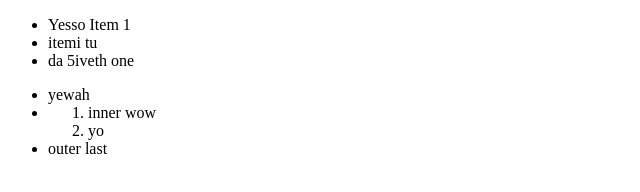
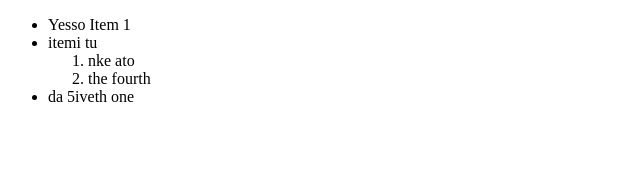
Before and after one commit to tony-eneh/design-patterns, a plain HTML site: page dist/index.html in a window 1280 px wide. Shown: the whole page, without its empty margins (0-640 px from the left). Drawn offline with Linux system fonts and the light colour scheme.

Commit message:
Implement composite design pattern with html list elements

```diff
--- a/dist/index.html
+++ b/dist/index.html
@@ -11,16 +11,6 @@
     <div id="main">
 
     </div>
-    <ul>
-        <li>yewah</li>
-        <li>
-            <ol>
-                <li>inner wow</li>
-                <li>yo</li>
-            </ol>
-        </li>
-        <li>outer last</li>
-    </ul>
 </body>
 <script src="../src/index.js"></script>
 
--- a/src/index.js
+++ b/src/index.js
@@ -12,6 +12,7 @@ const display = document.querySelector('#main');
 class Item {
     constructor(textContent) {
         this.textContent = textContent;
+        this._parent = {};
     }
     draw() {
         this.domNode = document.createElement('li');
@@ -25,10 +26,16 @@ class Item {
 }
 
 class List {
+    constructor() {
+        this._parent = {};
+        this._children = [];
+    }
 
     draw() {
         console.log `super.draw() was called`;
         this._children.forEach(child => child.draw());
+        //attach this list to dom, if not the children wont be visibles
+        this._parent.domNode.append(this.domNode);
     }
     add(component) {
         this._children.push(component);
@@ -38,7 +45,6 @@ class List {
     remove(component) {
         this._children = this._children.filter(child => child != component);
     };
-    _children = [];
 }
 
 class OrderedList extends List {
@@ -77,6 +83,6 @@ uList.add(item5);
 console.log `uList2 ${uList}`;
 
 //show on screen
-uList._parent = display;
+uList._parent.domNode = display;
 uList.draw();
 display.append(uList.domNode);
```
